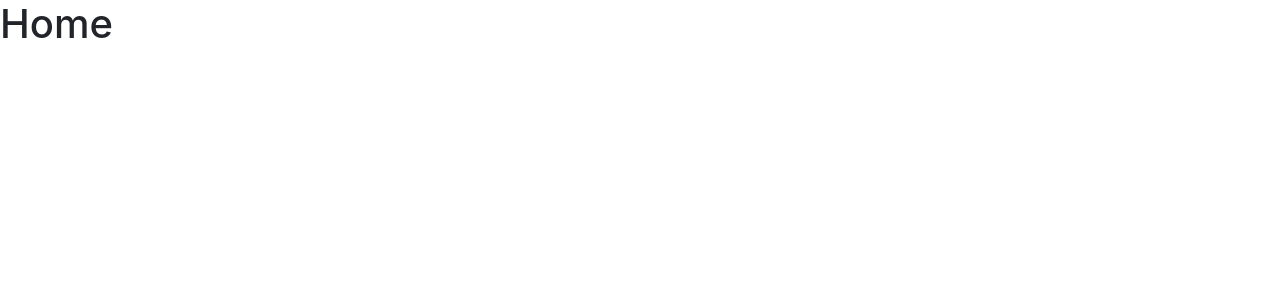
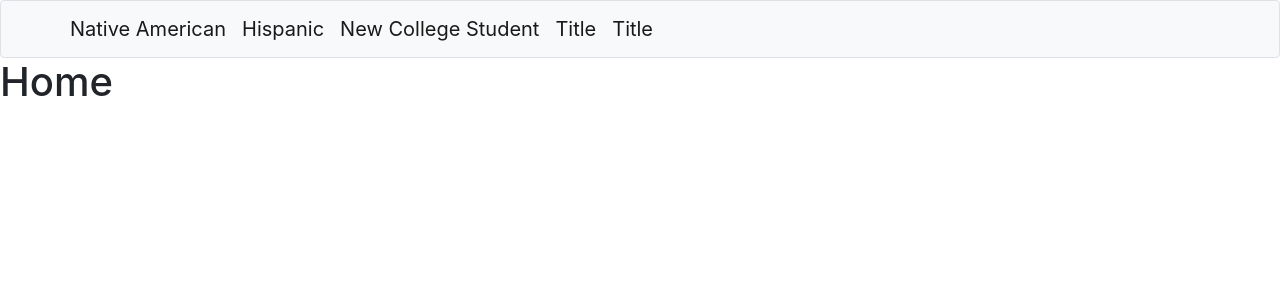
Before and after one commit to team-free-money/team-free-money-cs, a React (Create React App) app in the folder frontend/: page / in a window 1280 px wide. Shown: the top 300 px of the page. Built offline with nearby package versions, Linux system fonts and the light colour scheme.

Commit message:
working on navbar

```diff
--- a/frontend/src/ui/App.js
+++ b/frontend/src/ui/App.js
@@ -3,9 +3,11 @@ import { Route, Switch } from 'react-router'
 import { Home } from './Home'
 import { FourOhFour } from './FourOhFour'
 import React from 'react'
+import {Navigation} from './Navbar'
 
 export const App = () => (
     <>
+        <Navigation/>
         <BrowserRouter>
             <Switch>
                 <Route exact path='/' component={Home} />
--- a/frontend/src/ui/Navbar.js
+++ b/frontend/src/ui/Navbar.js
@@ -0,0 +1,21 @@
+import React from "react"
+import {Container, Nav, Navbar} from "react-bootstrap";
+
+export function Navigation () {
+
+    return (
+        <Navbar className="border border-3 rounded" bg="light" variant="light">
+            <div className="container">
+            <Nav>
+                <Navbar.Brand href="/">Native American</Navbar.Brand>
+                <Navbar.Brand href="/">Hispanic</Navbar.Brand>
+                <Navbar.Brand href="/">New College Student</Navbar.Brand>
+                <div>
+                    <Navbar.Brand href="/">Title</Navbar.Brand>
+                    <Navbar.Brand href="/">Title</Navbar.Brand>
+                </div>
+            </Nav>
+            </div>
+        </Navbar>
+    )
+}
```
